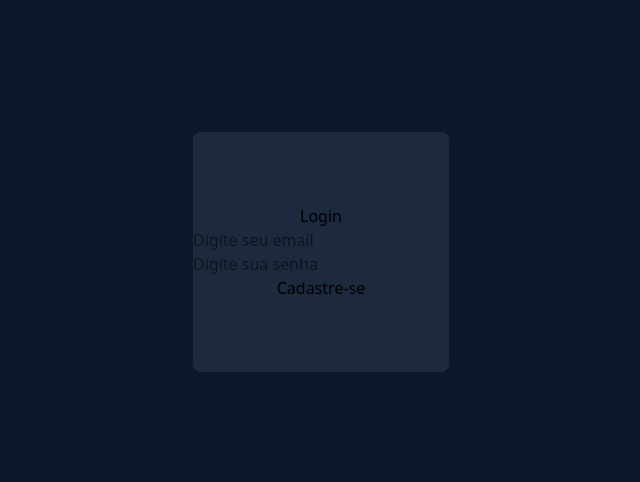
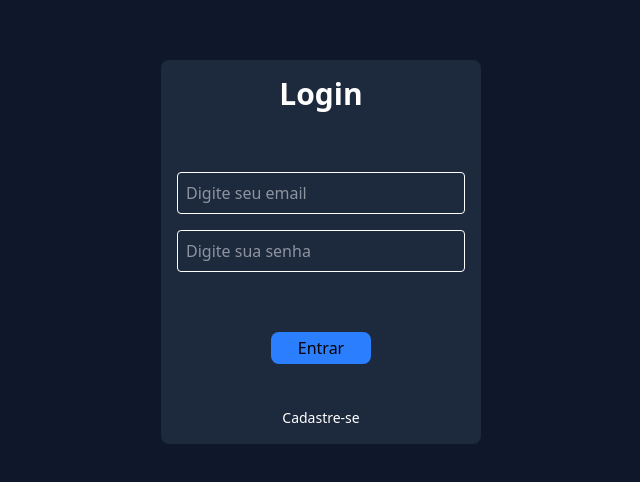
Before and after one commit to n-uderson/Task-Manager, a React (Vite) app: page /login in a window 1280 px wide. Shown: the part 148-630 px from the top of the page, without its empty margins (319-959 px from the left). Built offline with nearby package versions, Linux system fonts and the light colour scheme.

Commit message:
Login concluído com sucesso, rotas feieta, mudança do app para tarefas e feito as rotas no app

```diff
--- a/package.json
+++ b/package.json
@@ -15,7 +15,7 @@
     "@tailwindcss/vite": "^4.1.18",
     "react": "^19.2.0",
     "react-dom": "^19.2.0",
-    "react-router-dom": "^7.12.0",
+    "react-router-dom": "^7.14.2",
     "tailwindcss": "^4.1.18"
   },
   "devDependencies": {
--- a/src/App.jsx
+++ b/src/App.jsx
@@ -1,35 +1,56 @@
-import { useState, useEffect } from "react";
+import {Routes, Route} from "react-router-dom"
+import Login from "./assets/components/Login";
+import Register from "./assets/components/Register";
 import Tarefas from "./assets/components/Tarefas";
-import Nav from "./assets/components/Nav";
+
 
 function App() {
-  const [tarefas, setTarefas] = useState([]);
-
-  useEffect(() => {
-    const fetchTarefas = async () => {
-      try {
-        const response = await fetch("http://localhost:3000/tasks", {
-          method: "GET",
-        });
-        if (!response.ok) throw new Error("Erro ao buscar tarefas");
-        const data = await response.json();
-        setTarefas(data);
-      } catch (error) {
-        console.error("Erro:", error);
-      }
-    };
-    fetchTarefas();
-  }, []);
-
   return (
-    <div className=" min-h-screen bg-slate-900">
-      <div className="bg-slate-800  p-4">
-        <h1 className="flex justify-center items-center text-white text-xl font-bold">Task Manager</h1>
-        {/* <i className="fa-regular fa-bell cursor-pointer text-white"></i> */}
-      </div>
-      <Tarefas tarefas={tarefas} setTarefas={setTarefas} />
-    </div>
+    <Routes>
+      <Route path="/login" element={<Login />} />
+      <Route path="/register" element={<Register />} />
+      <Route path="/" element={<Tarefas />} />
+    </Routes>
   );
 }
 
 export default App;
+
+
+
+
+// import { useState, useEffect } from "react";
+// import Tarefas from "./assets/components/Tarefas";
+// import Nav from "./assets/components/Nav";
+
+// function App() {
+//   const [tarefas, setTarefas] = useState([]);
+
+//   useEffect(() => {
+//     const fetchTarefas = async () => {
+//       try {
+//         const response = await fetch("http://localhost:3000/tasks", {
+//           method: "GET",
+//         });
+//         if (!response.ok) throw new Error("Erro ao buscar tarefas");
+//         const data = await response.json();
+//         setTarefas(data);
+//       } catch (error) {
+//         console.error("Erro:", error);
+//       }
+//     };
+//     fetchTarefas();
+//   }, []);
+
+//   return (
+//     <div className=" min-h-screen bg-slate-900">
+//       <div className="bg-slate-800  p-4">
+//         <h1 className="flex justify-center items-center text-white text-xl font-bold">Task Manager</h1>
+//         {/* <i className="fa-regular fa-bell cursor-pointer text-white"></i> */}
+//       </div>
+//       <Tarefas tarefas={tarefas} setTarefas={setTarefas} />
+//     </div>
+//   );
+// }
+
+// export default App;
--- /dev/null
+++ b/src/assets/components/Header.jsx
@@ -0,0 +1,20 @@
+function Header() {
+    return (
+      <div className="bg-slate-800  p-4 ">
+        <h1 className="flex justify-center items-center text-white text-xl font-bold">
+          Task Manager
+        </h1>
+        <button
+          onClick={() => {
+            localStorage.removeItem("token");
+            window.location.href = "/login";
+          }}
+        >
+          Sair
+        </button>
+        {/* <i className="fa-regular fa-bell cursor-pointer text-white"></i> */}
+      </div>
+    );
+}
+
+export default Header;
--- a/src/assets/components/Ligin.jsx
+++ /dev/null
@@ -1,24 +0,0 @@
-function Login() {
-  return (
-    <div className="bg-slate-900 h-screen flex items-center justify-center">
-      <div className="bg-slate-800 flex flex-col items-center justify-center h-60 w-64 rounded-lg ">
-        <h1>Login</h1>
-        <div>
-          <input
-           type="email"
-           name="Email"
-           id="Email"
-           placeholder="Digite seu email" />
-          <input
-          type="password"
-           name="Password"
-            id="Password"
-            placeholder="Digite sua senha" />
-        </div>
-        <p>Cadastre-se</p>
-      </div>
-    </div>
-  );
-}
-
-export default Login;
--- /dev/null
+++ b/src/assets/components/Login.jsx
@@ -0,0 +1,81 @@
+import { useState } from "react";
+import { useNavigate } from "react-router-dom";
+
+function Login() {
+  const [email, setEmail] = useState("");
+  const [password, setPassword] = useState("");
+  const navigate = useNavigate();
+
+  const handleLogin = async () => {
+    try {
+      const response = await fetch("http://localhost:3001/login", {
+        method: "POST",
+        headers: {
+          "Content-Type": "application/json",
+        },
+        body: JSON.stringify({ email, password }),
+      });
+      const data = await response.json();
+      if (response.ok) {
+        if (data.token) {
+          localStorage.setItem("token", data.token);
+          console.log("✓ Login realizado com sucesso!");
+          console.log(
+            "✓ Token armazenado:",
+            data.token.substring(0, 20) + "...",
+          );
+          navigate("/");
+        } else {
+          console.error("✗ Token não encontrado na resposta:", data);
+          alert("Erro: Token não recebido do servidor");
+        }
+      } else {
+        console.error("✗ Erro ao fazer login:", data.message);
+        alert("Erro ao fazer login: " + (data.message || response.statusText));
+      }
+    } catch (error) {
+      console.error("✗ Erro na requisição de login:", error);
+      alert("Erro ao conectar: " + error.message);
+    }
+  };
+
+  return (
+    <div className="bg-slate-900 h-screen flex items-center justify-center">
+      <div className="bg-slate-800 flex flex-col items-center justify-center gap-11 h-96 w-80 rounded-lg ">
+        <h1 className="text-white text-3xl font-semibold ">Login</h1>
+        <div className="p-4 flex flex-col gap-4 w-full  ">
+          <input
+            type="email"
+            name="Email"
+            id="Email"
+            placeholder="Digite seu email"
+            value={email}
+            onChange={(e) => setEmail(e.target.value)}
+            className=" max-w-xl p-2 box-border border text-white rounded
+                    focus:outline-none focus:ring-2 focus:ring-blue-400 "
+          />
+          <input
+            type="password"
+            name="Password"
+            id="Password"
+            placeholder="Digite sua senha"
+            value={password}
+            onChange={(e) => setPassword(e.target.value)}
+            className=" max-w-xl  p-2 box-border border text-white rounded
+                    focus:outline-none focus:ring-2 focus:ring-blue-400 "
+          />
+        </div>
+        <button
+          onClick={handleLogin}
+          type="button"
+          className="bg-blue-500 hover:bg-blue-600  h-8 w-25 rounded-lg cursor-pointer"
+        >
+          Entrar
+        </button>
+        <p className="text-white text-sm ">Cadastre-se</p>
+      </div>
+    </div>
+  );
+}
+
+export default Login;
--- a/src/assets/components/Register.jsx
+++ b/src/assets/components/Register.jsx
@@ -0,0 +1,38 @@
+function Register() {
+    return (
+      <div className="bg-slate-900 h-screen flex items-center justify-center">
+        <div className="bg-slate-800 flex flex-col items-center justify-center gap-11 h-96 w-80 rounded-lg ">
+          <h1 className="text-white text-2xl font-semibold ">Cadastre-se</h1>
+          <div className="p-4 flex flex-col gap-4 w-full  ">
+            <input
+            type="text"
+            name="nome"
+            id=""
+            placeholder="Digite seu nome"
+            className=" max-w-xl p-2 box-border border text-white rounded
+            focus:outline-none focus:ring-2 focus:ring-blue-400 " />
+
+            <input
+              type="email"
+              name="Email"
+              id="Email"
+              placeholder="Digite um email"
+              className=" max-w-xl p-2 box-border border text-white rounded
+              focus:outline-none focus:ring-2 focus:ring-blue-400 "
+            />
+            <input
+              type="password"
+              name="Password"
+              id="Password"
+              placeholder="Digite uma senha"
+              className=" max-w-xl  p-2 box-border border text-white rounded
+              focus:outline-none focus:ring-2 focus:ring-blue-400 "
+            />
+          </div>
+          <p className="text-white text-sm ">Já tem uma conta? <a href="/login" className="text-blue-400 hover:underline">Faça login</a></p>
+        </div>
+      </div>
+    );
+}
+
+export default Register;
--- a/src/main.jsx
+++ b/src/main.jsx
@@ -1,12 +1,16 @@
 import { StrictMode } from "react";
 import { createRoot } from "react-dom/client";
 import "./index.css";
-import App from "./App.jsx";
-import Login from "./assets/components/Ligin.jsx";
+import { BrowserRouter } from "react-router-dom";
+import App  from "./App";
+
+
+
 
 createRoot(document.getElementById("root")).render(
   <StrictMode>
-    {/* <App /> */}
-    <Login />
+    <BrowserRouter>
+      <App />
+    </BrowserRouter>
   </StrictMode>,
 );
```
Also changed, not shown: src/assets/components/Tarefas.jsx (+50 -30 lines), 1 other file (tests, documents, lock files or other folders).
